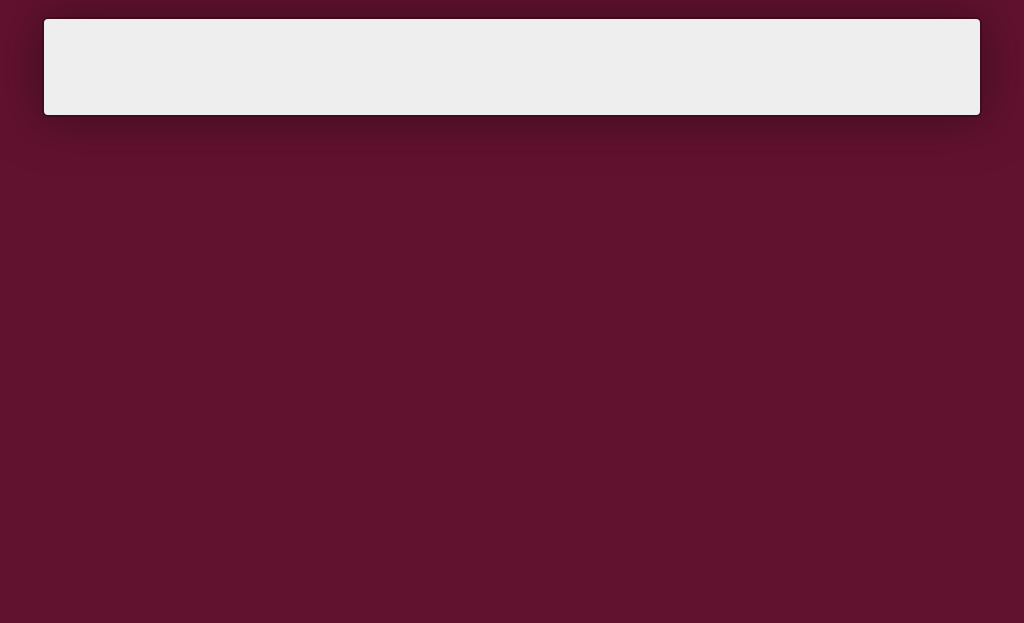
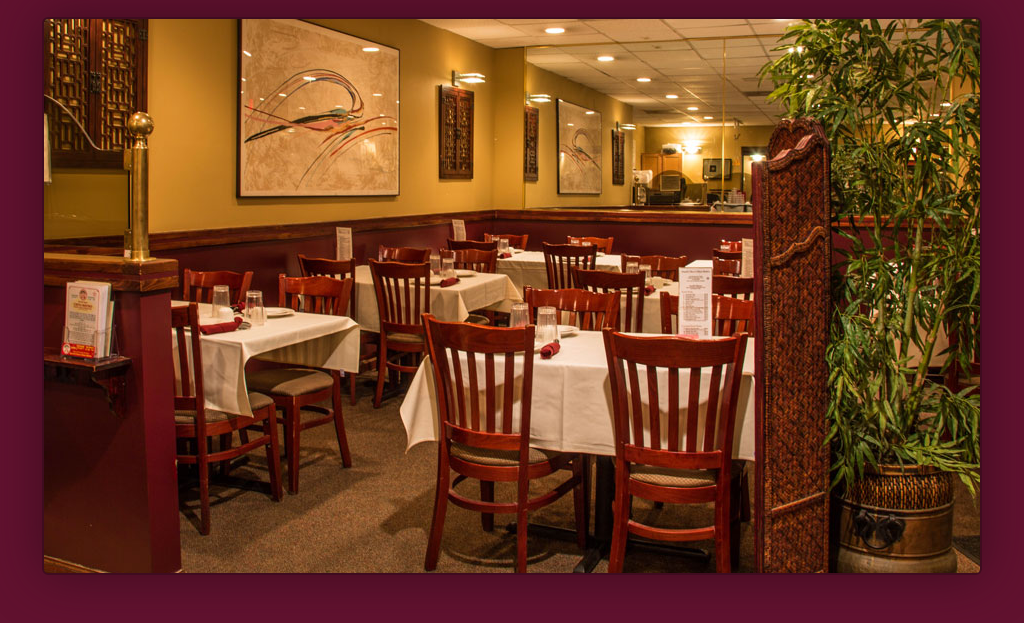
Before and after one commit to dakoo/coursera-fullstackcourse-restraurant-site-practice, a plain HTML site: page index.html in a window 1024 px wide. Shown: the part 113-736 px from the top of the page. Drawn offline with Linux system fonts and the light colour scheme.

Commit message:
Show the medium quality of the main image w/Medium devices

```diff
--- a/css/styles.css
+++ b/css/styles.css
@@ -114,6 +114,12 @@ body {
     margin: 5px 5px 5px 0;
   }
   /* End Header */
+  /* Home Page */
+  .container .jumbotron {
+    background: url('../images/jumbotron_992.jpg') no-repeat;
+    height: 558px;
+  }
+  /* End Home Page */
 }
 
 /********** Small devices only **********/
```
